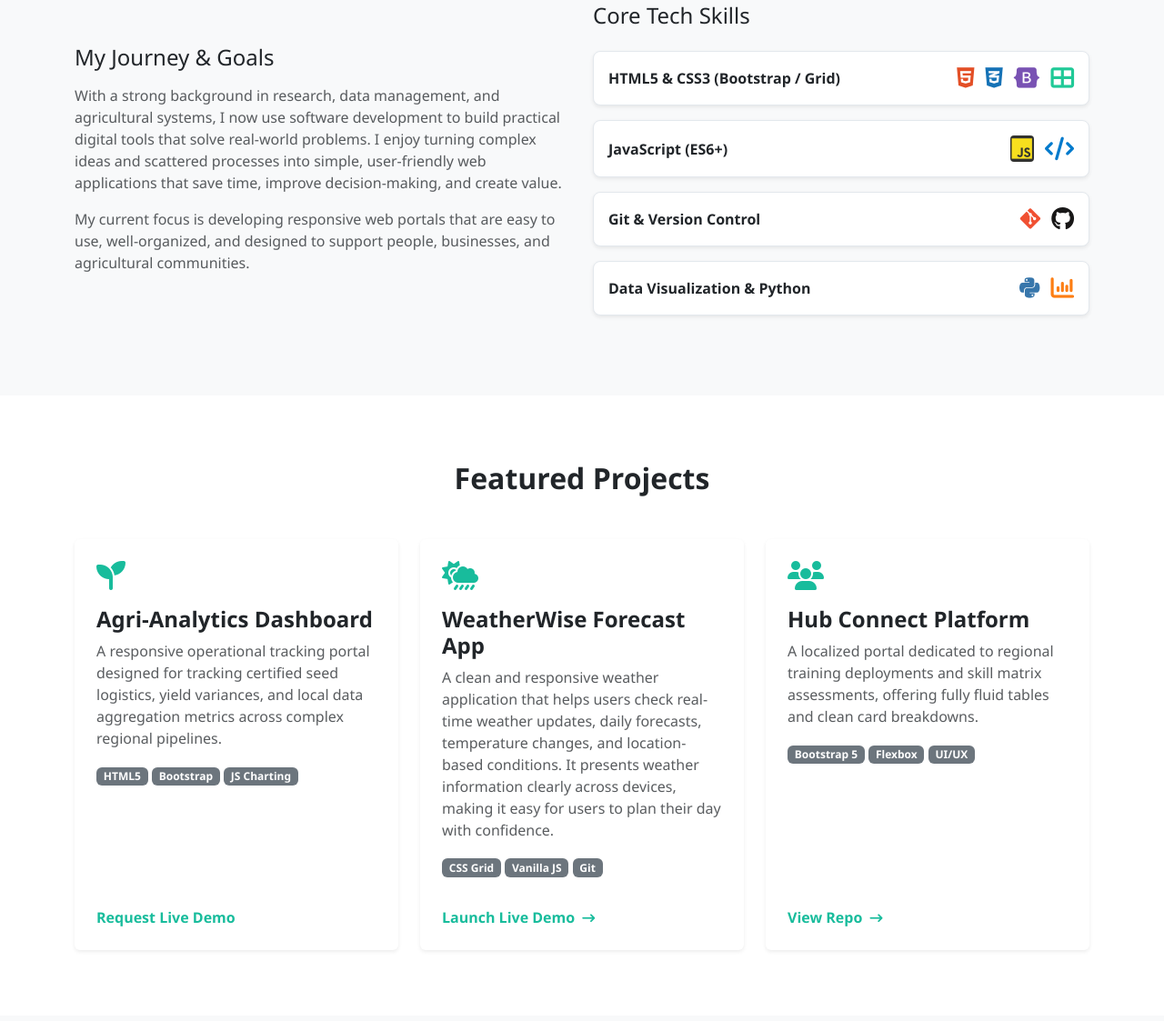
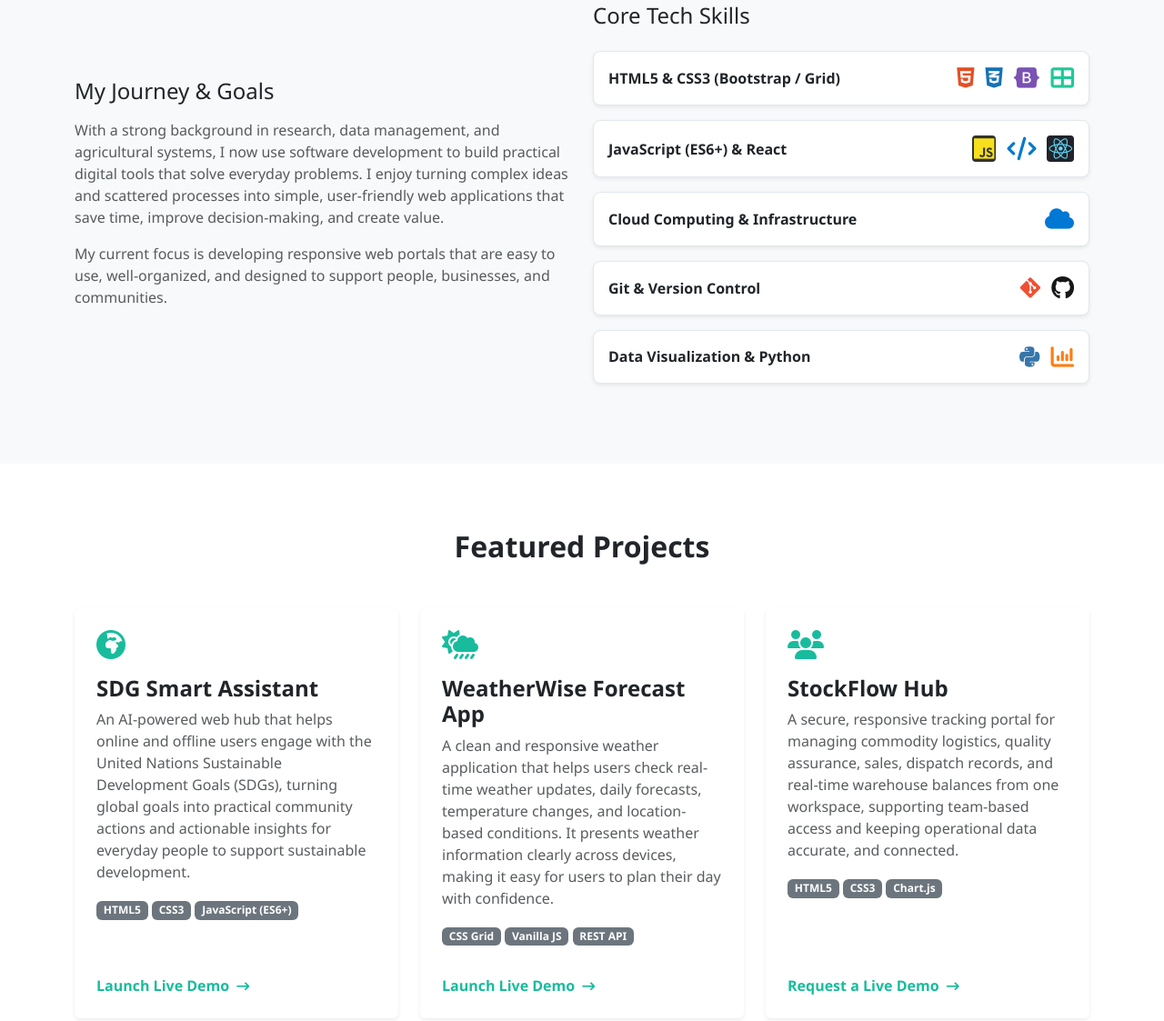
Before and after one commit to gglob-spec/Portfolio, a plain HTML site: page index.html in a window 1280 px wide. Shown: the part 851-1974 px from the top of the page at 91% size. Drawn offline with nearby package versions, Linux system fonts and the light colour scheme.

Commit message:
updated projects

```diff
--- a/index.html
+++ b/index.html
@@ -18,6 +18,8 @@
             --javascript-color: #f7df1e;
             --git-color: #f05032;
             --python-color: #3776ab;
+            --react-color: #61dafb;
+            --azure-color: #0078d4;
         }
         body {
             font-family: 'Segoe UI', Tahoma, Geneva, Verdana, sans-serif;
@@ -87,6 +89,8 @@
         .icon-github { color: #181717; }
         .icon-python { color: var(--python-color); }
         .icon-chart { color: #fd7e14; }
+        .icon-react { color: var(--react-color); background-color: #20232a; padding: 2px; border-radius: 4px; } /* Dark backing so the light blue icon pops */
+        .icon-azure { color: var(--azure-color); }
 
         .contact-links a {
             font-size: 1.2rem;
@@ -145,12 +149,13 @@
             <div class="row g-4 align-items-center">
                 <div class="col-lg-6">
                     <h3 class="h4 mb-3 text-dark">My Journey & Goals</h3>
-                    <p class="text-muted">With a strong background in research, data management, and agricultural systems, I now use software development to build practical digital tools that solve real-world problems. I enjoy turning complex ideas and scattered processes into simple, user-friendly web applications that save time, improve decision-making, and create value.</p>
-                    <p class="text-muted">My current focus is developing responsive web portals that are easy to use, well-organized, and designed to support people, businesses, and agricultural communities.</p>
+                    <p class="text-muted">With a strong background in research, data management, and agricultural systems, I now use software development to build practical digital tools that solve everyday problems. I enjoy turning complex ideas and scattered processes into simple, user-friendly web applications that save time, improve decision-making, and create value.</p>
+                    <p class="text-muted">My current focus is developing responsive web portals that are easy to use, well-organized, and designed to support people, businesses, and communities.</p>
                 </div>
 <div class="col-lg-6">
     <h3 class="h4 mb-4 text-dark">Core Tech Skills</h3>
 
+    <!-- Frontend Core Stack -->
     <div class="d-flex justify-content-between align-items-center p-3 mb-3 skill-item shadow-sm">
         <span class="fw-semibold text-dark">HTML5 & CSS3 (Bootstrap / Grid)</span>
         <div class="skill-icon-group d-flex align-items-center">
@@ -161,14 +166,25 @@
         </div>
     </div>
 
+    <!-- JavaScript & Modern Frameworks -->
     <div class="d-flex justify-content-between align-items-center p-3 mb-3 skill-item shadow-sm">
-                        <span class="fw-semibold text-dark">JavaScript (ES6+)</span>
+        <span class="fw-semibold text-dark">JavaScript (ES6+) & React</span>
         <div class="skill-icon-group d-flex align-items-center">
             <i class="fa-brands fa-js icon-js" title="JavaScript"></i>
             <i class="fa-solid fa-code icon-es6" title="ES6+ Features"></i>
+            <i class="fa-brands fa-react icon-react" title="React.js"></i>
         </div>
     </div>
 
+    <!-- Cloud Infrastructure & Architecture -->
+    <div class="d-flex justify-content-between align-items-center p-3 mb-3 skill-item shadow-sm">
+        <span class="fw-semibold text-dark">Cloud Computing & Infrastructure</span>
+        <div class="skill-icon-group d-flex align-items-center">
+            <i class="fa-solid fa-cloud icon-azure" title="Microsoft Azure Cloud"></i>
+        </div>
+    </div>
+
+    <!-- Version Control & Collaboration -->
     <div class="d-flex justify-content-between align-items-center p-3 mb-3 skill-item shadow-sm">
         <span class="fw-semibold text-dark">Git & Version Control</span>
         <div class="skill-icon-group d-flex align-items-center">
@@ -177,11 +193,13 @@
         </div>
     </div>
 
+    <!-- Data Visualization & Python -->
     <div class="d-flex justify-content-between align-items-center p-3 mb-3 skill-item shadow-sm">
         <span class="fw-semibold text-dark">Data Visualization & Python</span>
         <div class="skill-icon-group d-flex align-items-center">
             <i class="fa-brands fa-python icon-python" title="Python"></i>
             <i class="fa-solid fa-chart-column icon-chart" title="Data Visualization"></i>
+        </div>
     </div>
 </div>
 
@@ -197,13 +215,13 @@
                 <div class="col-md-4">
                     <div class="card h-100 border-0 shadow-sm project-card">
                         <div class="card-body p-4">
-                            <div class="text-accent mb-3"><i class="fa-solid fa-seedling fa-2x"></i></div>
-                            <h4 class="card-title fw-bold">Agri-Analytics Dashboard</h4>
-                            <p class="card-text text-muted">A responsive operational tracking portal designed for tracking certified seed logistics, yield variances, and local data aggregation metrics across complex regional pipelines.</p>
-                            <span class="badge bg-secondary mb-2">HTML5</span> <span class="badge bg-secondary mb-2">Bootstrap</span> <span class="badge bg-secondary mb-2">JS Charting</span>
+                            <div class="text-accent mb-3"><i class="fa-solid fa-earth-africa fa-2x"></i></div>
+                            <h4 class="card-title fw-bold">SDG Smart Assistant</h4>
+                            <p class="card-text text-muted">An AI-powered web hub that helps online and offline users engage with the United Nations Sustainable Development Goals (SDGs), turning global goals into practical community actions and actionable insights for everyday people to support sustainable development.</p>
+                            <span class="badge bg-secondary mb-2">HTML5</span> <span class="badge bg-secondary mb-2">CSS3</span> <span class="badge bg-secondary mb-2">JavaScript (ES6+)</span>
                         </div>
                         <div class="card-footer bg-transparent border-0 p-4 pt-0">
-                            <a href="#" target="_blank" class="text-decoration-none text-accent fw-bold">Request Live Demo</a>
+                            <a href=" https://gglob-spec.github.io/My-portfolio-case/mini-project" target="_blank" class="text-decoration-none text-accent fw-bold">Launch Live Demo <i class="fa-solid fa-arrow-right-long small ms-1"></i></a>
                         </div>
                     </div>
                 </div>
@@ -213,7 +231,7 @@
                             <div class="text-accent mb-3"><i class="fa-solid fa-cloud-sun-rain fa-2x"></i></div>
                             <h4 class="card-title fw-bold">WeatherWise Forecast App</h4>
                             <p class="card-text text-muted">A clean and responsive weather application that helps users check real-time weather updates, daily forecasts, temperature changes, and location-based conditions. It presents weather information clearly across devices, making it easy for users to plan their day with confidence.</p>
-                            <span class="badge bg-secondary mb-2">CSS Grid</span> <span class="badge bg-secondary mb-2">Vanilla JS</span> <span class="badge bg-secondary mb-2">Git</span>
+                            <span class="badge bg-secondary mb-2">CSS Grid</span> <span class="badge bg-secondary mb-2">Vanilla JS</span> <span class="badge bg-secondary mb-2">REST API</span>
                         </div>
                         <div class="card-footer bg-transparent border-0 p-4 pt-0">
                             <a href=" https://gglob-spec.github.io/My-portfolio-case/weather%20APP/" target="_blank" class="text-decoration-none text-accent fw-bold">Launch Live Demo <i class="fa-solid fa-arrow-right-long small ms-1"></i></a>
@@ -224,12 +242,12 @@
                     <div class="card h-100 border-0 shadow-sm project-card">
                         <div class="card-body p-4">
                             <div class="text-accent mb-3"><i class="fa-solid fa-users fa-2x"></i></div>
-                            <h4 class="card-title fw-bold">Hub Connect Platform</h4>
-                            <p class="card-text text-muted">A localized portal dedicated to regional training deployments and skill matrix assessments, offering fully fluid tables and clean card breakdowns.</p>
-                            <span class="badge bg-secondary mb-2">Bootstrap 5</span> <span class="badge bg-secondary mb-2">Flexbox</span> <span class="badge bg-secondary mb-2">UI/UX</span>
+                            <h4 class="card-title fw-bold">StockFlow Hub</h4>
+                            <p class="card-text text-muted">A secure, responsive tracking portal for managing commodity logistics, quality assurance, sales, dispatch records, and real-time warehouse balances from one workspace, supporting team-based access and keeping operational data accurate, and connected.</p>
+                            <span class="badge bg-secondary mb-2">HTML5</span> <span class="badge bg-secondary mb-2">CSS3</span> <span class="badge bg-secondary mb-2">Chart.js</span>
                         </div>
                         <div class="card-footer bg-transparent border-0 p-4 pt-0">
-                            <a href="#" target="_blank" class="text-decoration-none text-accent fw-bold">View Repo <i class="fa-solid fa-arrow-right-long small ms-1"></i></a>
+                            <a href="#contact" class="text-decoration-none text-accent fw-bold">Request a Live Demo <i class="fa-solid fa-arrow-right-long small ms-1"></i></a>
                         </div>
                     </div>
                 </div>
```
Lines whose indentation alone changed are shown as unchanged.
